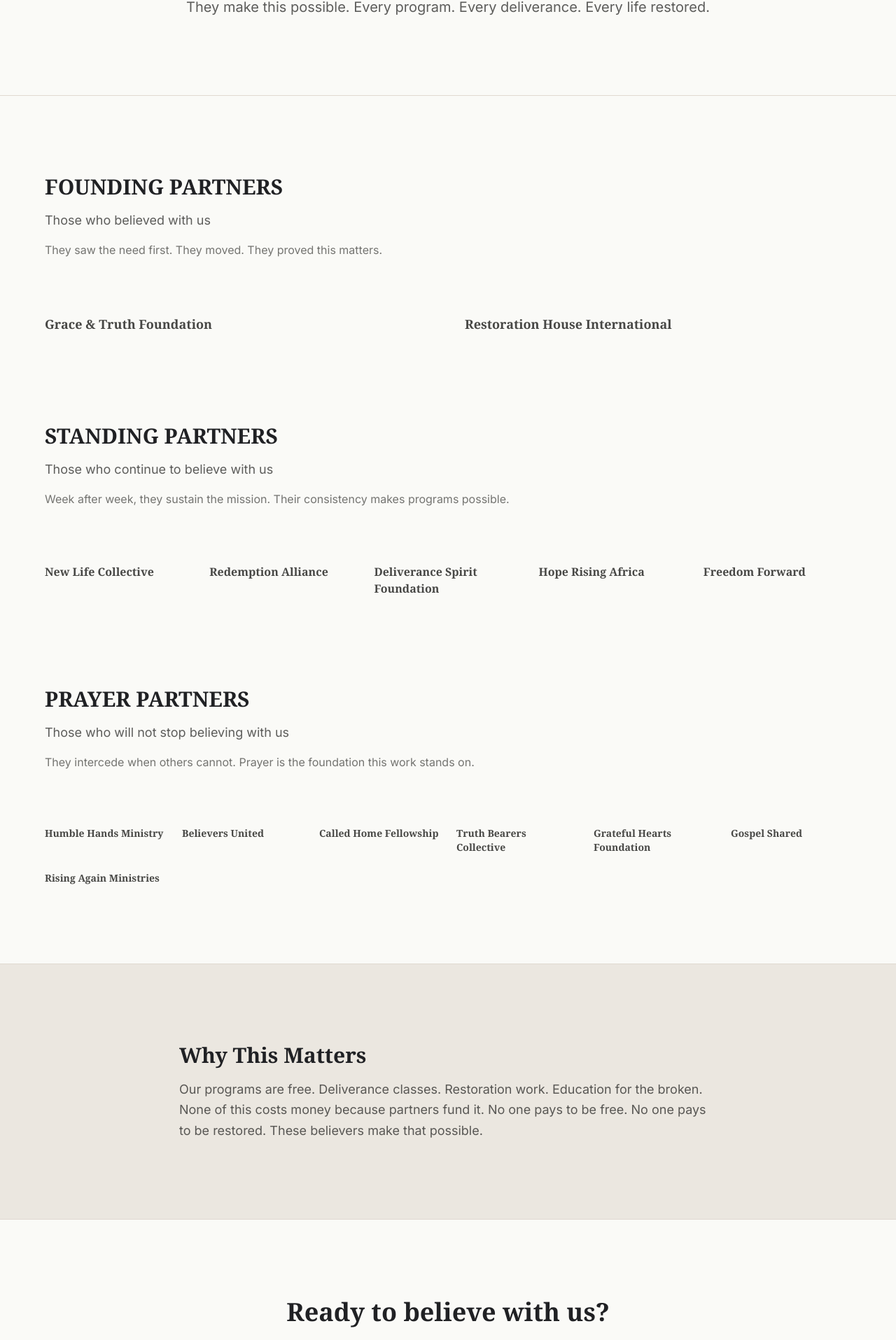
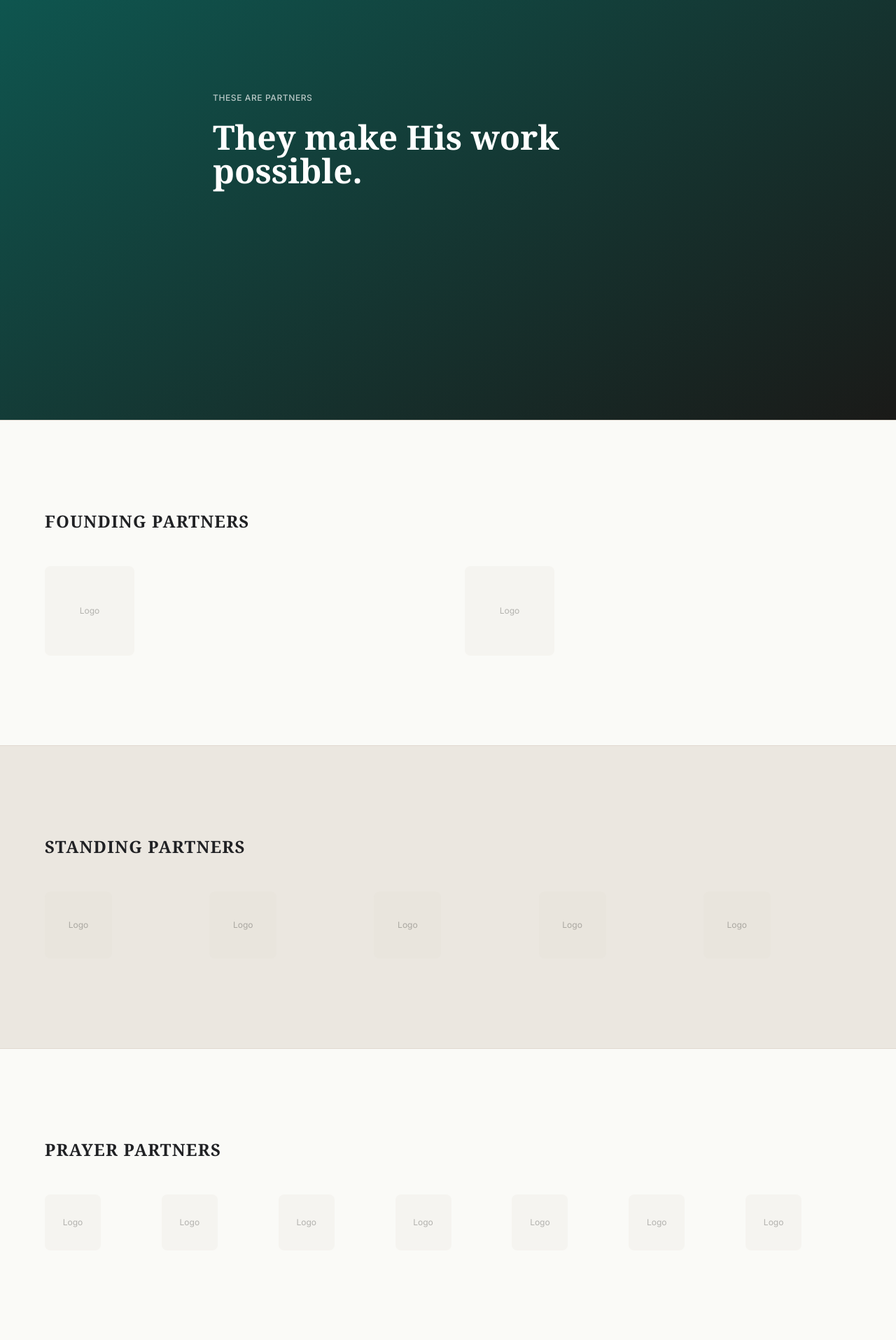
Before and after one commit to whoisjimilitan/restoration-community, a Next.js app in the folder apps/web/: page /partnership in a window 1280 px wide. Shown: the part 200-2115 px from the top of the page at 70% size. Built offline with nearby package versions, Linux system fonts and the light colour scheme; a web font is replaced by a local one.

Commit message:
refactor: partnership page — premium polish, restraint, hero matches landing page, placeholder logos

```diff
--- a/apps/web/src/app/partnership/page.tsx
+++ b/apps/web/src/app/partnership/page.tsx
@@ -1,33 +1,21 @@
 'use client';
 
-import { useState } from 'react';
+import { useState, useEffect } from 'react';
 
 export default function PartnershipPage() {
+  const [isLoaded, setIsLoaded] = useState(false);
   const [formStep, setFormStep] = useState<'type' | 'details' | 'complete'>('type');
   const [formType, setFormType] = useState<'individual' | 'organization' | null>(null);
   const [formData, setFormData] = useState({ name: '', email: '', organization: '', message: '', consent: false });
 
+  useEffect(() => {
+    setIsLoaded(true);
+  }, []);
+
   const partners = {
-    founding: [
-      { name: 'Grace & Truth Foundation', id: 'grace' },
-      { name: 'Restoration House International', id: 'restoration' },
-    ],
-    standing: [
-      { name: 'New Life Collective', id: 'newlife' },
-      { name: 'Redemption Alliance', id: 'redemption' },
-      { name: 'Deliverance Spirit Foundation', id: 'spirit' },
-      { name: 'Hope Rising Africa', id: 'hope' },
-      { name: 'Freedom Forward', id: 'freedom' },
-    ],
-    prayer: [
-      { name: 'Humble Hands Ministry', id: 'humble' },
-      { name: 'Believers United', id: 'believers' },
-      { name: 'Called Home Fellowship', id: 'called' },
-      { name: 'Truth Bearers Collective', id: 'truth' },
-      { name: 'Grateful Hearts Foundation', id: 'grateful' },
-      { name: 'Gospel Shared', id: 'gospel' },
-      { name: 'Rising Again Ministries', id: 'rising' },
-    ],
+    founding: Array.from({ length: 2 }, (_, i) => ({ id: `founding-${i}` })),
+    standing: Array.from({ length: 5 }, (_, i) => ({ id: `standing-${i}` })),
+    prayer: Array.from({ length: 7 }, (_, i) => ({ id: `prayer-${i}` })),
   };
 
   const handleTypeSelect = (type: 'individual' | 'organization') => {
@@ -47,109 +35,95 @@ export default function PartnershipPage() {
 
   return (
     <div className="bg-rc-bg text-rc-text">
-      {/* Hero */}
-      <header className="w-full px-6 sm:px-8 md:px-12 py-20 md:py-28 text-center">
-        <div className="max-w-3xl mx-auto space-y-6">
-          <h1 className="text-5xl md:text-6xl font-rc-serif font-bold leading-tight">
-            These Are Partners
-          </h1>
-          <p className="text-lg md:text-xl text-rc-text/70 leading-relaxed font-light">
-            They make this possible. Every program. Every deliverance. Every life restored.
-          </p>
-        </div>
-      </header>
+      {/* HERO - Matches Landing Page Styling */}
+      <section className="w-full min-h-screen flex flex-col justify-center bg-gradient-to-br from-rc-accent to-rc-text px-6 sm:px-8 md:px-12 py-24 md:py-32">
+        <div className="max-w-2xl mx-auto w-full space-y-6">
+          <div className={`transform transition-all duration-700 ${isLoaded ? 'opacity-100 translate-y-0' : 'opacity-0 translate-y-4'}`} style={{ transitionDelay: '120ms' }}>
+            <p className="text-xs font-medium text-white/70 uppercase tracking-wider">These Are Partners</p>
+          </div>
 
-      {/* Partners Section */}
-      <section className="w-full px-6 sm:px-8 md:px-12 py-20 md:py-28 border-t border-rc-border">
-        <div className="max-w-6xl mx-auto space-y-24 md:space-y-32">
-
-          {/* Founding Partners */}
-          <article className="space-y-12">
-            <div className="space-y-4">
-              <h2 className="text-2xl md:text-3xl font-rc-serif font-bold">FOUNDING PARTNERS</h2>
-              <p className="text-rc-text/70 text-lg">Those who believed with us</p>
-              <p className="text-rc-text/60 text-base max-w-2xl">They saw the need first. They moved. They proved this matters.</p>
-            </div>
-            <div className="grid md:grid-cols-2 gap-8 md:gap-12 pt-8">
-              {partners.founding.map((p) => (
-                <div key={p.id} className="text-rc-text/80 hover:text-rc-text transition-colors duration-300">
-                  <p className="font-rc-serif font-semibold text-lg">{p.name}</p>
-                </div>
-              ))}
-            </div>
-          </article>
-
-          {/* Standing Partners */}
-          <article className="space-y-12">
-            <div className="space-y-4">
-              <h2 className="text-2xl md:text-3xl font-rc-serif font-bold">STANDING PARTNERS</h2>
-              <p className="text-rc-text/70 text-lg">Those who continue to believe with us</p>
-              <p className="text-rc-text/60 text-base max-w-2xl">Week after week, they sustain the mission. Their consistency makes programs possible.</p>
-            </div>
-            <div className="grid md:grid-cols-3 lg:grid-cols-5 gap-8 md:gap-6 pt-8">
-              {partners.standing.map((p) => (
-                <div key={p.id} className="text-rc-text/80 hover:text-rc-text transition-colors duration-300">
-                  <p className="font-rc-serif font-semibold text-base">{p.name}</p>
-                </div>
-              ))}
-            </div>
-          </article>
-
-          {/* Prayer Partners */}
-          <article className="space-y-12">
-            <div className="space-y-4">
-              <h2 className="text-2xl md:text-3xl font-rc-serif font-bold">PRAYER PARTNERS</h2>
-              <p className="text-rc-text/70 text-lg">Those who will not stop believing with us</p>
-              <p className="text-rc-text/60 text-base max-w-2xl">They intercede when others cannot. Prayer is the foundation this work stands on.</p>
-            </div>
-            <div className="grid md:grid-cols-5 lg:grid-cols-6 gap-6 pt-8">
-              {partners.prayer.map((p) => (
-                <div key={p.id} className="text-rc-text/80 hover:text-rc-text transition-colors duration-300">
-                  <p className="font-rc-serif font-semibold text-sm">{p.name}</p>
-                </div>
-              ))}
-            </div>
-          </article>
-
-        </div>
-      </section>
-
-      {/* Why Partners Matter */}
-      <section className="w-full px-6 sm:px-8 md:px-12 py-20 md:py-28 bg-rc-warm-gray border-t border-rc-border">
-        <div className="max-w-3xl mx-auto space-y-8">
-          <div className="space-y-4">
-            <h2 className="text-2xl md:text-3xl font-rc-serif font-bold">Why This Matters</h2>
-            <p className="text-rc-text/70 text-lg leading-relaxed">
-              Our programs are free. Deliverance classes. Restoration work. Education for the broken. None of this costs money because partners fund it. No one pays to be free. No one pays to be restored. These believers make that possible.
-            </p>
+          <div className={`transform transition-all duration-700 ${isLoaded ? 'opacity-100 translate-y-0' : 'opacity-0 translate-y-4'}`} style={{ transitionDelay: '240ms' }}>
+            <h1 className="text-3xl sm:text-4xl md:text-5xl font-rc-serif font-bold text-white leading-tight">
+              They make His work possible.
+            </h1>
           </div>
         </div>
       </section>
 
-      {/* Invitation to Partner */}
-      <section className="w-full px-6 sm:px-8 md:px-12 py-20 md:py-28 border-t border-rc-border">
+      {/* FOUNDING PARTNERS */}
+      <section className="w-full py-24 md:py-32 px-6 sm:px-8 md:px-12 bg-rc-bg border-t border-rc-border">
+        <div className="max-w-6xl mx-auto">
+          <div className="space-y-12">
+            <h2 className="text-xl md:text-2xl font-rc-serif font-bold uppercase tracking-wider">Founding Partners</h2>
+            <div className="grid md:grid-cols-2 gap-12">
+              {partners.founding.map((p) => (
+                <div key={p.id} className="w-24 h-24 md:w-32 md:h-32 rounded-lg bg-rc-border/20 flex items-center justify-center">
+                  <span className="text-rc-text/30 text-xs">Logo</span>
+                </div>
+              ))}
+            </div>
+          </div>
+        </div>
+      </section>
+
+      {/* STANDING PARTNERS */}
+      <section className="w-full py-24 md:py-32 px-6 sm:px-8 md:px-12 bg-rc-warm-gray border-t border-rc-border">
+        <div className="max-w-6xl mx-auto">
+          <div className="space-y-12">
+            <h2 className="text-xl md:text-2xl font-rc-serif font-bold uppercase tracking-wider">Standing Partners</h2>
+            <div className="grid md:grid-cols-5 gap-6">
+              {partners.standing.map((p) => (
+                <div key={p.id} className="w-20 h-20 md:w-24 md:h-24 rounded-lg bg-rc-border/20 flex items-center justify-center">
+                  <span className="text-rc-text/30 text-xs">Logo</span>
+                </div>
+              ))}
+            </div>
+          </div>
+        </div>
+      </section>
+
+      {/* PRAYER PARTNERS */}
+      <section className="w-full py-24 md:py-32 px-6 sm:px-8 md:px-12 bg-rc-bg border-t border-rc-border">
+        <div className="max-w-6xl mx-auto">
+          <div className="space-y-12">
+            <h2 className="text-xl md:text-2xl font-rc-serif font-bold uppercase tracking-wider">Prayer Partners</h2>
+            <div className="grid md:grid-cols-7 gap-4">
+              {partners.prayer.map((p) => (
+                <div key={p.id} className="w-16 h-16 md:w-20 md:h-20 rounded-lg bg-rc-border/20 flex items-center justify-center">
+                  <span className="text-rc-text/30 text-xs">Logo</span>
+                </div>
+              ))}
+            </div>
+          </div>
+        </div>
+      </section>
+
+      {/* WHY THIS MATTERS */}
+      <section className="w-full py-24 md:py-32 px-6 sm:px-8 md:px-12 bg-rc-warm-gray border-t border-rc-border">
+        <div className="max-w-2xl mx-auto">
+          <div className="space-y-6 text-base md:text-lg text-rc-text leading-relaxed font-light">
+            <p>Our programs are free. Our goal is see lives changed for the glory of God. Counselling work. Education for the broken. None of this costs money because partners support our cause. No one pays to Jesus to be set free. No one pays to Him to be restored. These believers make that possible. <span className="font-medium">Great shall be their divine reward.</span></p>
+          </div>
+        </div>
+      </section>
+
+      {/* INVITATION */}
+      <section className="w-full py-24 md:py-32 px-6 sm:px-8 md:px-12 bg-rc-bg border-t border-rc-border">
         <div className="max-w-2xl mx-auto">
           <div className="text-center space-y-8">
 
-            {/* Step 1: Type Selection */}
+            {/* Step 1 */}
             {formStep === 'type' && (
               <div className="space-y-10">
                 <div className="space-y-4">
-                  <h2 className="text-3xl md:text-4xl font-rc-serif font-bold">Ready to believe with us?</h2>
-                  <p className="text-rc-text/70 text-lg">Let us know who you are.</p>
+                  <h2 className="text-3xl md:text-4xl font-rc-serif font-bold">Are you called to partner with us?</h2>
                 </div>
                 <div className="grid md:grid-cols-2 gap-4">
-                  <button
-                    onClick={() => handleTypeSelect('individual')}
-                    className="p-8 border-2 border-rc-border/40 hover:border-rc-accent/60 rounded-lg transition-all duration-300 text-left hover:bg-rc-accent/5"
-                  >
+                  <button onClick={() => handleTypeSelect('individual')} className="p-8 border-2 border-rc-border/40 hover:border-rc-accent/60 rounded-lg transition-all duration-300 text-left hover:bg-rc-accent/5">
                     <p className="font-rc-serif font-semibold text-lg">Individual</p>
                     <p className="text-sm text-rc-text/60 mt-2">I want to partner</p>
                   </button>
-                  <button
-                    onClick={() => handleTypeSelect('organization')}
-                    className="p-8 border-2 border-rc-border/40 hover:border-rc-accent/60 rounded-lg transition-all duration-300 text-left hover:bg-rc-accent/5"
-                  >
+                  <button onClick={() => handleTypeSelect('organization')} className="p-8 border-2 border-rc-border/40 hover:border-rc-accent/60 rounded-lg transition-all duration-300 text-left hover:bg-rc-accent/5">
                     <p className="font-rc-serif font-semibold text-lg">Organization</p>
                     <p className="text-sm text-rc-text/60 mt-2">We want to partner</p>
                   </button>
@@ -157,122 +131,60 @@ export default function PartnershipPage() {
               </div>
             )}
 
-            {/* Step 2: Details */}
+            {/* Step 2 */}
             {formStep === 'details' && formType && (
               <form onSubmit={handleSubmit} className="space-y-6 text-left">
                 <div className="space-y-2">
                   <label className="block text-sm font-medium text-rc-text/70">Name</label>
-                  <input
-                    type="text"
-                    required
-                    value={formData.name}
-                    onChange={(e) => setFormData({ ...formData, name: e.target.value })}
-                    className="w-full px-4 py-3 border border-rc-border/40 rounded-lg focus:outline-none focus:border-rc-accent/60 transition-colors"
-                    placeholder="Your name"
-                  />
+                  <input type="text" required value={formData.name} onChange={(e) => setFormData({ ...formData, name: e.target.value })} className="w-full px-4 py-3 border border-rc-border/40 rounded-lg focus:outline-none focus:border-rc-accent/60 transition-colors" placeholder="Your name" />
                 </div>
-
                 <div className="space-y-2">
                   <label className="block text-sm font-medium text-rc-text/70">Email</label>
-                  <input
-                    type="email"
-                    required
-                    value={formData.email}
-                    onChange={(e) => setFormData({ ...formData, email: e.target.value })}
-                    className="w-full px-4 py-3 border border-rc-border/40 rounded-lg focus:outline-none focus:border-rc-accent/60 transition-colors"
-                    placeholder="your@email.com"
-                  />
+                  <input type="email" required value={formData.email} onChange={(e) => setFormData({ ...formData, email: e.target.value })} className="w-full px-4 py-3 border border-rc-border/40 rounded-lg focus:outline-none focus:border-rc-accent/60 transition-colors" placeholder="your@email.com" />
                 </div>
-
                 {formType === 'organization' && (
                   <div className="space-y-2">
                     <label className="block text-sm font-medium text-rc-text/70">Organization</label>
-                    <input
-                      type="text"
-                      required
-                      value={formData.organization}
-                      onChange={(e) => setFormData({ ...formData, organization: e.target.value })}
-                      className="w-full px-4 py-3 border border-rc-border/40 rounded-lg focus:outline-none focus:border-rc-accent/60 transition-colors"
-                      placeholder="Organization name"
-                    />
+                    <input type="text" required value={formData.organization} onChange={(e) => setFormData({ ...formData, organization: e.target.value })} className="w-full px-4 py-3 border border-rc-border/40 rounded-lg focus:outline-none focus:border-rc-accent/60 transition-colors" placeholder="Organization name" />
                   </div>
                 )}
-
                 <div className="space-y-2">
                   <label className="block text-sm font-medium text-rc-text/70">Tell us why you want to partner</label>
-                  <textarea
-                    value={formData.message}
-                    onChange={(e) => setFormData({ ...formData, message: e.target.value })}
-                    className="w-full px-4 py-3 border border-rc-border/40 rounded-lg focus:outline-none focus:border-rc-accent/60 transition-colors resize-none"
-                    placeholder="Your thoughts..."
-                    rows={4}
-                  />
+                  <textarea value={formData.message} onChange={(e) => setFormData({ ...formData, message: e.target.value })} className="w-full px-4 py-3 border border-rc-border/40 rounded-lg focus:outline-none focus:border-rc-accent/60 transition-colors resize-none" placeholder="Your thoughts..." rows={4} />
                 </div>
-
                 <div className="space-y-2 pt-4">
                   <label className="flex items-start gap-3 cursor-pointer">
-                    <input
-                      type="checkbox"
-                      required
-                      checked={formData.consent}
-                      onChange={(e) => setFormData({ ...formData, consent: e.target.checked })}
-                      className="mt-1 w-5 h-5 rounded border-rc-border/40"
-                    />
-                    <span className="text-sm text-rc-text/70">
-                      I understand this is about partnership with God's mission, and I'm ready to discuss how I can participate.
-                    </span>
+                    <input type="checkbox" required checked={formData.consent} onChange={(e) => setFormData({ ...formData, consent: e.target.checked })} className="mt-1 w-5 h-5 rounded border-rc-border/40" />
+                    <span className="text-sm text-rc-text/70">I understand this is about partnership with God's mission, and I'm ready to discuss how I can participate.</span>
                   </label>
                 </div>
-
                 <div className="flex gap-3 pt-8">
-                  <button
-                    type="button"
-                    onClick={() => {
-                      setFormStep('type');
-                      setFormType(null);
-                    }}
-                    className="px-6 py-3 text-rc-text/70 hover:text-rc-text transition-colors"
-                  >
-                    Back
-                  </button>
-                  <button
-                    type="submit"
-                    className="flex-1 px-6 py-3 bg-rc-accent text-white font-medium rounded-lg hover:bg-rc-accent/90 transition-all duration-300"
-                  >
-                    Send
-                  </button>
+                  <button type="button" onClick={() => { setFormStep('type'); setFormType(null); }} className="px-6 py-3 text-rc-text/70 hover:text-rc-text transition-colors">Back</button>
+                  <button type="submit" className="flex-1 px-6 py-3 bg-rc-accent text-white font-medium rounded-lg hover:bg-rc-accent/90 transition-all duration-300">Send</button>
                 </div>
               </form>
             )}
 
-            {/* Step 3: Complete */}
+            {/* Step 3 */}
             {formStep === 'complete' && (
-              <div className="py-12 space-y-6">
-                <div className="space-y-2">
-                  <p className="text-2xl font-rc-serif font-bold">Thank you.</p>
-                  <p className="text-rc-text/70">We'll reach out soon to talk about partnership.</p>
-                </div>
+              <div className="py-12 space-y-2">
+                <p className="text-2xl font-rc-serif font-bold">Thank you.</p>
+                <p className="text-rc-text/70">We'll reach out soon to talk about partnership.</p>
               </div>
             )}
           </div>
         </div>
       </section>
 
-      {/* Navigation */}
+      {/* NAVIGATION */}
       <nav className="w-full px-6 sm:px-8 md:px-12 py-16 md:py-20 bg-rc-warm-gray border-t border-rc-border text-center">
         <div className="max-w-2xl mx-auto flex flex-col sm:flex-row items-center justify-center gap-8 sm:gap-16">
-          <a href="/" className="text-rc-text/80 hover:text-rc-text transition-colors group">
-            Home
-            <span className="block h-px w-0 group-hover:w-full bg-rc-text/80 transition-all duration-300 mt-1"></span>
-          </a>
-          <a href="/testimonies" className="text-rc-text/80 hover:text-rc-text transition-colors group">
-            Success Stories
-            <span className="block h-px w-0 group-hover:w-full bg-rc-text/80 transition-all duration-300 mt-1"></span>
-          </a>
+          <a href="/" className="text-rc-text/80 hover:text-rc-text transition-colors group">Home<span className="block h-px w-0 group-hover:w-full bg-rc-text/80 transition-all duration-300 mt-1"></span></a>
+          <a href="/testimonies" className="text-rc-text/80 hover:text-rc-text transition-colors group">Success Stories<span className="block h-px w-0 group-hover:w-full bg-rc-text/80 transition-all duration-300 mt-1"></span></a>
         </div>
       </nav>
 
-      {/* Footer */}
+      {/* FOOTER */}
       <footer className="w-full px-6 sm:px-8 md:px-12 py-8 bg-rc-text border-t border-rc-border text-center">
         <div className="max-w-2xl mx-auto space-y-2">
           <p className="text-white/60 text-sm">Brother Jimi Ministries — An Inspiration from Jesus Christ</p>
```
